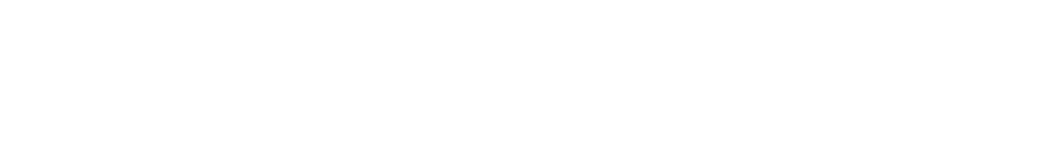
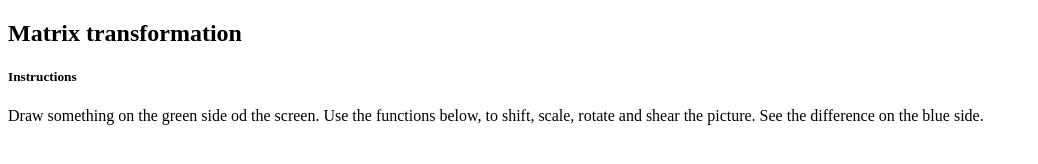
Before and after one commit to milenatarkowska/GRK-matrix-app, a plain HTML site: page index.html in a window 1280 px wide. Shown: the whole page, without its empty margins (0-1038 px from the left). Drawn offline with nearby package versions, Linux system fonts and the light colour scheme.

Commit message:
added heading and instructions

```diff
--- a/index.html
+++ b/index.html
@@ -2,9 +2,14 @@
 <html lang="en">
 <head>
     <meta charset="UTF-8">
-    <title>Title</title>
+    <title>Matrix transformation app</title>
+    <script src="https://cdnjs.cloudflare.com/ajax/libs/p5.js/1.9.0/p5.min.js"></script>
 </head>
 <body>
-
+    <h2>Matrix transformation</h2>
+    <h5>Instructions</h5>
+    <p>Draw something on the green side od the screen.
+        Use the functions below, to shift, scale, rotate and shear the picture.
+        See the difference on the blue side.</p>
 </body>
 </html>
```
